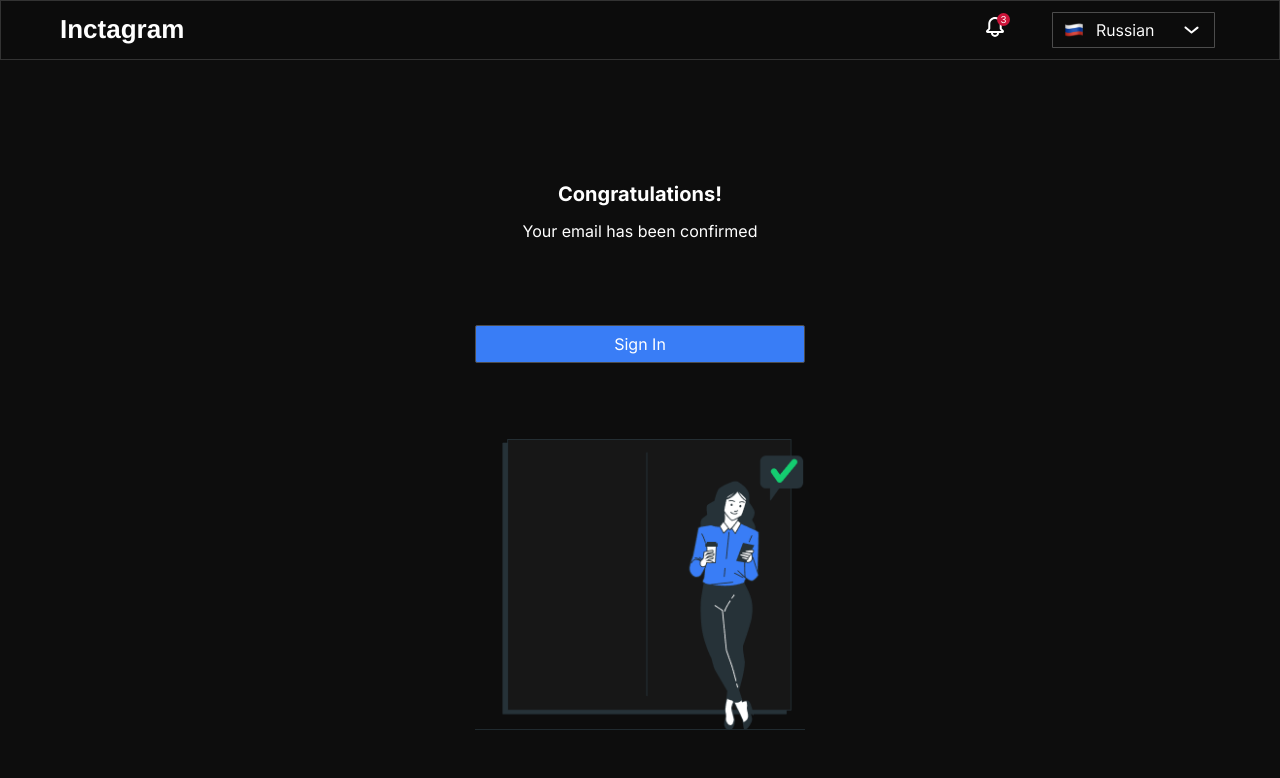
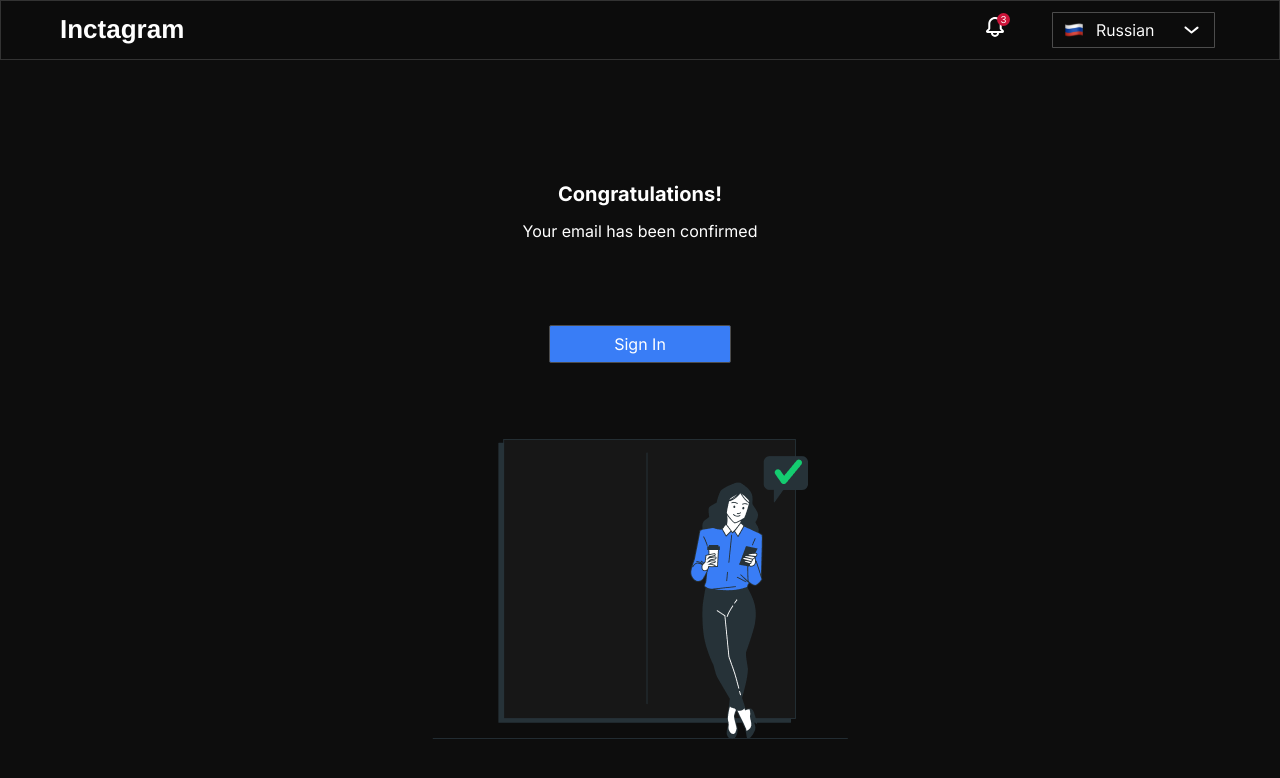
Before and after one commit to FightersForJustice/inctagram, a Next.js app: page /auth/success in a window 1280 px wide. Shown: the top 778 px of the page. Built offline with nearby package versions, Linux system fonts and the light colour scheme.

Commit message:
fix: change button width, styles

```diff
--- a/components/auth/success/SuccessAuth.module.scss
+++ b/components/auth/success/SuccessAuth.module.scss
@@ -5,6 +5,7 @@
   justify-content: space-around;
   height: 636px;
   margin-bottom: 80px;
+  align-items: center;
 }
 
 .textBlock {
--- a/components/auth/success/SuccessAuth.tsx
+++ b/components/auth/success/SuccessAuth.tsx
@@ -21,14 +21,13 @@ const SuccessAuth = () => {
             <h1 className={commonStyle.title}>Congratulations!</h1>
             <p className={commonStyle.text}> Your email has been confirmed</p>
           </div>
-          <MainButton title="Sign In" onClick={handleLogin} />
+          <MainButton title="Sign In" onClick={handleLogin} disabled={false} style={{ width: '182px' }} />
           <div style={{ position: 'relative', height: '291px' }}>
             <Image
               alt="successful registration"
               src={img}
               placeholder="blur"
               quality={100}
-              fill
               sizes="(max-width: 808px) 50vw, 100vw"
               style={{
                 objectFit: 'cover',
```
